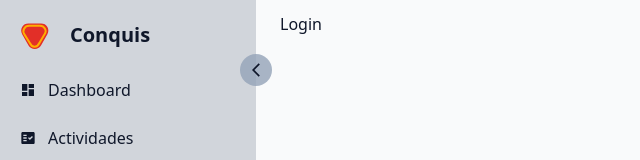
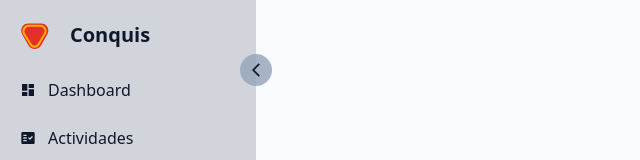
Before and after one commit to drtocino/conquis, a React (Create React App) app: page /login in a window 1280 px wide. Shown: the top 160 px of the page, without its empty margins (0-640 px from the left). Built offline with nearby package versions, Linux system fonts and the light colour scheme.

Commit message:
Login with Google Oauth started, understanding a wrapping provider

```diff
--- a/package.json
+++ b/package.json
@@ -3,6 +3,7 @@
   "version": "0.1.0",
   "private": true,
   "dependencies": {
+    "@react-oauth/google": "^0.9.0",
     "@testing-library/jest-dom": "^5.16.4",
     "@testing-library/react": "^13.1.1",
     "@testing-library/user-event": "^13.5.0",
--- a/src/components/Login.js
+++ b/src/components/Login.js
@@ -1,13 +1,22 @@
 import React from 'react';
 // import GoogleLogin from 'react-google-login';
+import { GoogleLogin, GoogleOAuthProvider } from '@react-oauth/google';
 
 const Login = () => {
 
     // const REACT_GOOGLE_AUTH = "965906568095-71mcrc2ge14hk8pp7ln65v4n5kb7cpdf.apps.googleusercontent.com";
     return (
     <div>
-        Login
-        {/* <GoogleLogin clientId={REACT_GOOGLE_AUTH} buttonText="Ingresa con Google" onSuccess={console.log("Exito")} onFailure={console.log("Error")} cookiePolicy={"single_host_origin"} /> */}
+        <GoogleOAuthProvider clientId="965906568095-71mcrc2ge14hk8pp7ln65v4n5kb7cpdf.apps.googleusercontent.com">
+                <GoogleLogin
+          onSuccess={credentialResponse => {
+            console.log(credentialResponse);
+          }}
+          onError={() => {
+            console.log('Login Failed');
+          }}
+        />
+        </GoogleOAuthProvider>
     </div>
     )
 }
```
Also changed, not shown: 1 other file (tests, documents, lock files or other folders).
